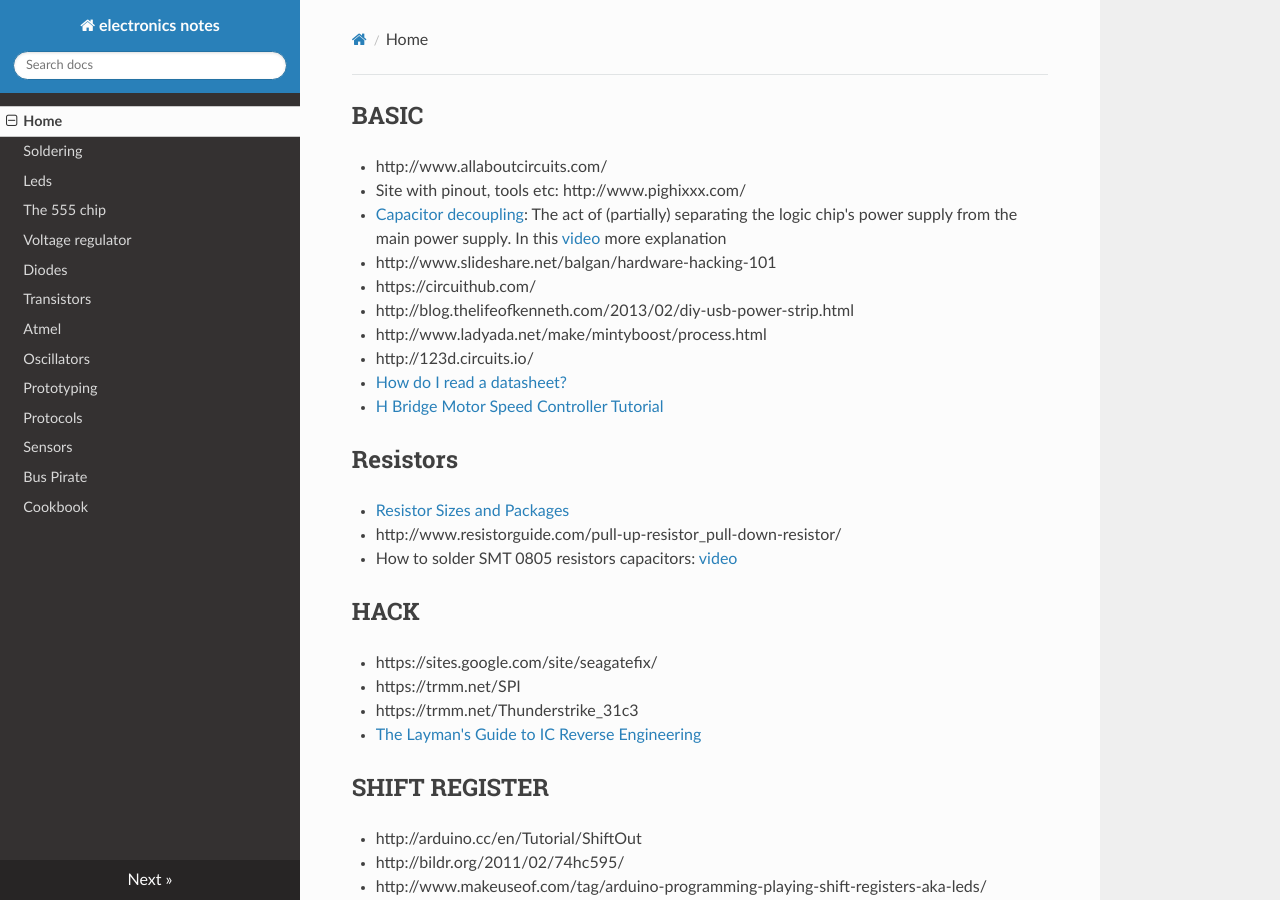
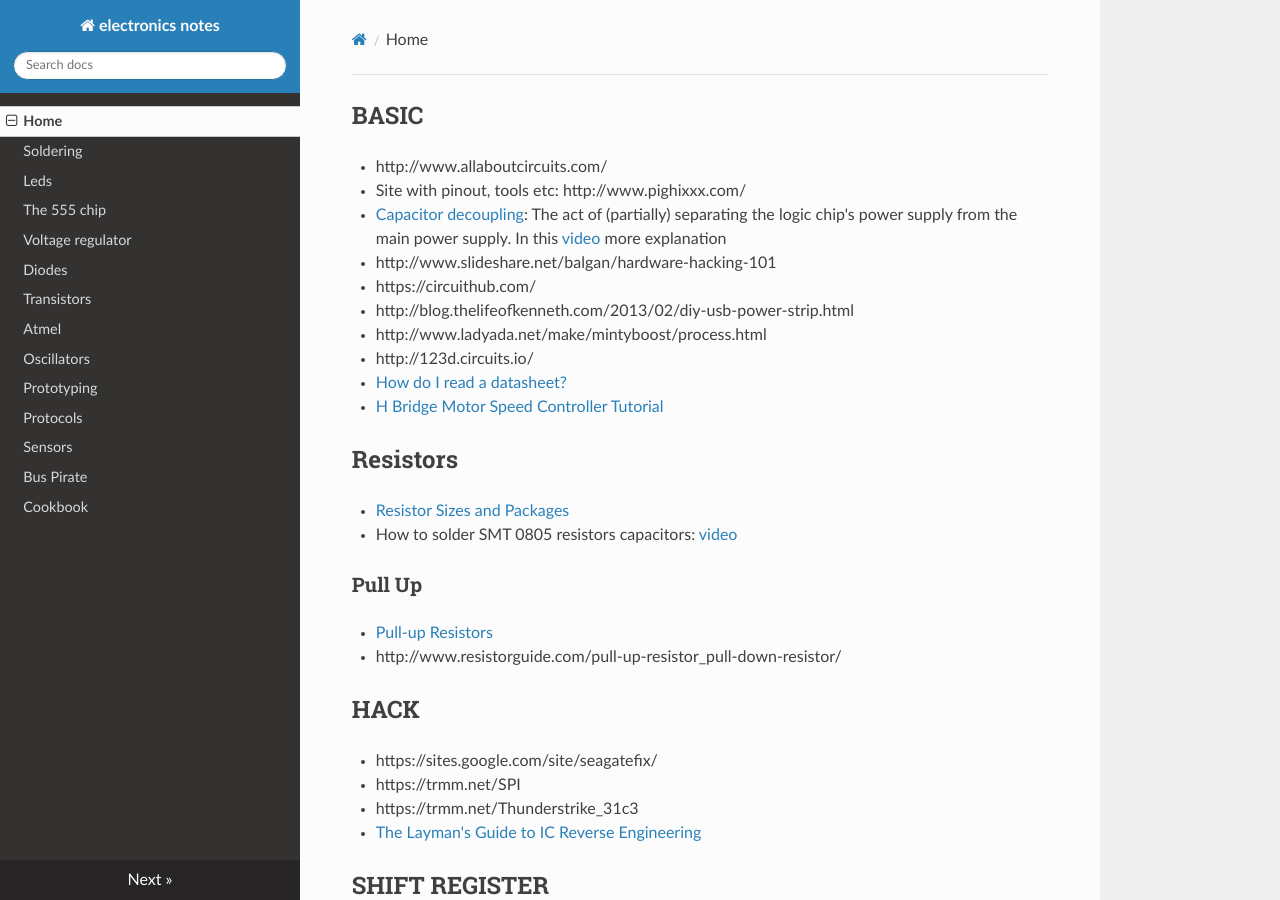
Before and after one commit to gipi/electronics-notes, an MkDocs documentation site: the page built from docs/index.md, in a window 1280 px wide and 900 px high. Built offline with MkDocs 1.6.1, drawn with Linux system fonts in a browser that asks for light colours; nearby versions of some CDN libraries; old or Windows-style settings are respelled for this version of MkDocs.

Commit message:
Add pull up sub section.

```diff
--- a/docs/index.md
+++ b/docs/index.md
@@ -18,8 +18,12 @@ BASIC
 ## Resistors
 
  - [Resistor Sizes and Packages](http://www.resistorguide.com/resistor-sizes-and-packages/)
+ - How to solder SMT 0805 resistors capacitors: [video](https://www.youtube.com/watch?v=PU7wLcuqc-I)
+
+### Pull Up
+
+ - [Pull-up Resistors](https://learn.sparkfun.com/tutorials/pull-up-resistors)
  - http://www.resistorguide.com/pull-up-resistor_pull-down-resistor/
- - How to solder SMT 0805 resistors capacitors: [video](https://www.youtube.com/watch?v=PU7wLcuqc-I)
 
 HACK
 ----
```
